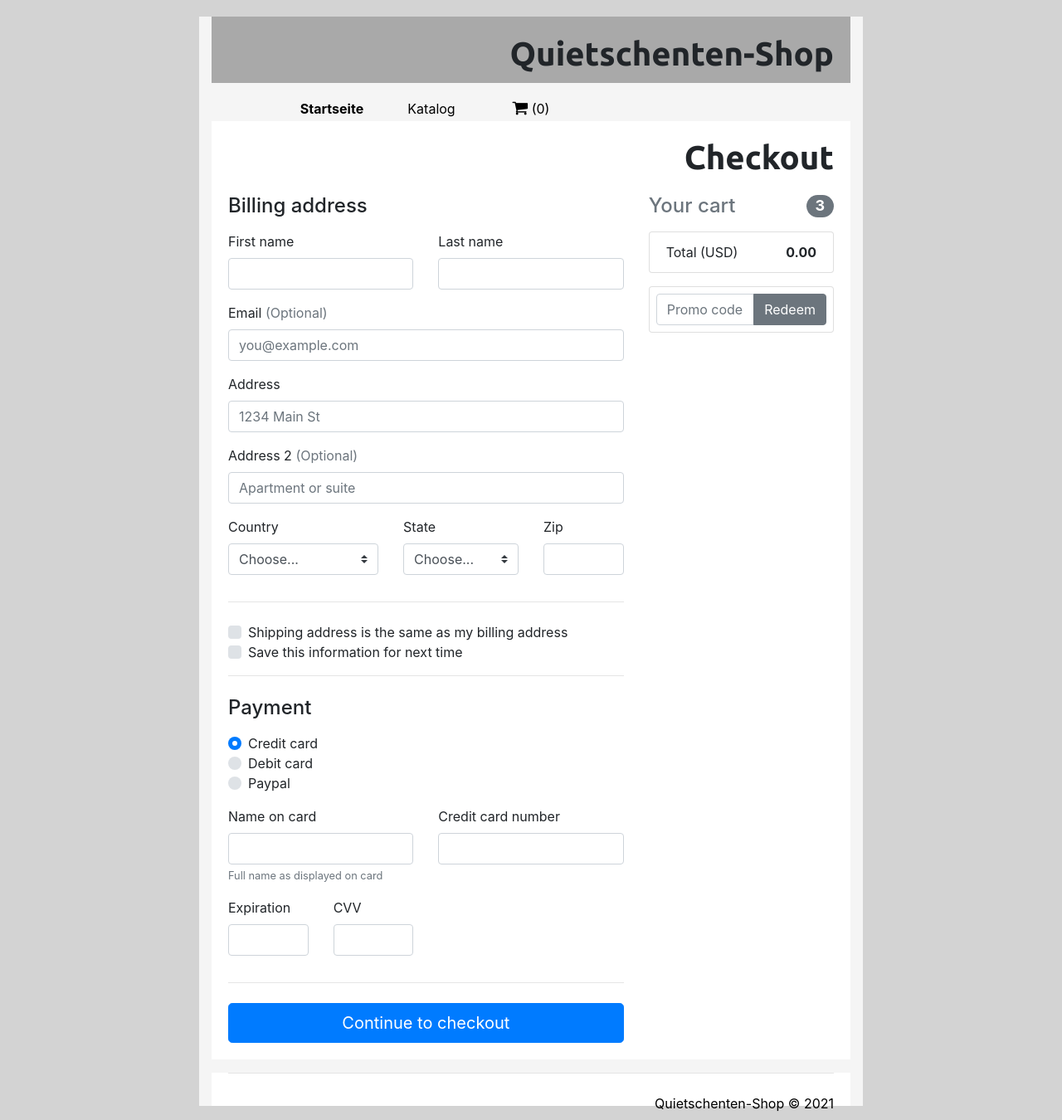
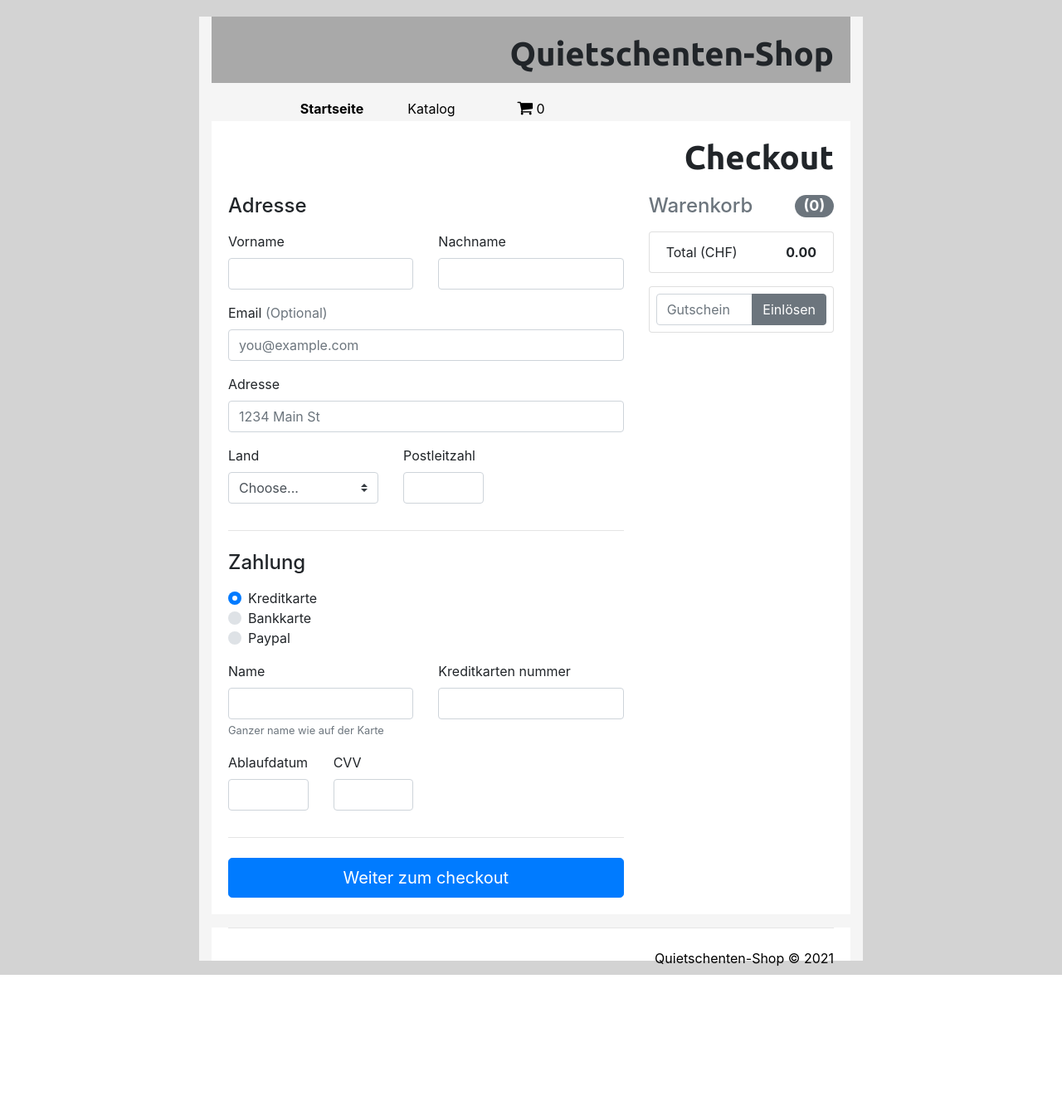
Before and after one commit to Vangrief/-, a PHP site: page /checkout.php in a window 1280 px wide. Shown: the whole page at 83% size. After the commit the page ends 1175 px from the top, so only its background shows below. Run offline with PHP 8.4, Linux system fonts and the light colour scheme; some libraries are stand-ins or nearby versions.

Commit message:
Deutsch für Julian mimimi

```diff
--- a/checkout.php
+++ b/checkout.php
@@ -44,6 +44,9 @@ for ($i = 0; $i < count($_SESSION["cart"]); $i++) {
     $itemIndex = $_SESSION["cart"][$i];
     $items[$itemIndex]["count"] += 1;
 }
+
+
+
 ?>
 
 <html>
@@ -74,7 +77,7 @@ for ($i = 0; $i < count($_SESSION["cart"]); $i++) {
             <ul>
                 <li><a href="index.php"><b>Startseite</b></a></li>
                 <li><a href="catalog.php">Katalog</a></li>
-                <li><a href="cart.php"><i class="fa fa-shopping-cart" style="font-size:20px"></i> (<?php echo count($_SESSION['cart']); ?>)</a></li>
+                <li><a href="cart.php"><i class="fa fa-shopping-cart" style="font-size:20px"></i> <?php echo count($_SESSION['cart']); ?></a></li>
             </ul>
         </nav>
         <main>
@@ -82,8 +85,8 @@ for ($i = 0; $i < count($_SESSION["cart"]); $i++) {
             <div class="row">
                 <div class="col-md-4 order-md-2 mb-4">
                     <h4 class="d-flex justify-content-between align-items-center mb-3">
-                        <span class="text-muted">Your cart</span>
-                        <span class="badge badge-secondary badge-pill">3</span>
+                        <span class="text-muted">Warenkorb</span>
+                        <span class="badge badge-secondary badge-pill"> (<?php echo count($_SESSION['cart']); ?>)</span>
                     </h4>
                     <ul class="list-group mb-3">
                         <?php
@@ -103,36 +106,36 @@ for ($i = 0; $i < count($_SESSION["cart"]); $i++) {
                         }
                         ?>
                         <li class="list-group-item d-flex justify-content-between">
-                            <span>Total (USD)</span>
+                            <span>Total (CHF)</span>
                             <strong><?php echo number_format($total, 2); ?></strong>
                         </li>
                     </ul>
 
                     <form class="card p-2">
                         <div class="input-group">
-                            <input type="text" class="form-control" placeholder="Promo code">
+                            <input type="text" class="form-control" placeholder="Gutschein">
                             <div class="input-group-append">
-                                <button type="submit" class="btn btn-secondary">Redeem</button>
+                                <button type="submit" class="btn btn-secondary">Einlösen</button>
                             </div>
                         </div>
                     </form>
                 </div>
                 <div class="col-md-8 order-md-1">
-                    <h4 class="mb-3">Billing address</h4>
+                    <h4 class="mb-3">Adresse</h4>
                     <form class="needs-validation" novalidate="">
                         <div class="row">
                             <div class="col-md-6 mb-3">
-                                <label for="firstName">First name</label>
-                                <input type="text" class="form-control" id="firstName" placeholder="" required="">
+                                <label for="vorName">Vorname</label>
+                                <input type="text" class="form-control" id="vorName" placeholder="" required="">
                                 <div class="invalid-feedback">
-                                    Valid first name is required.
+                                    Valid Vorname is required.
                                 </div>
                             </div>
                             <div class="col-md-6 mb-3">
-                                <label for="lastName">Last name</label>
-                                <input type="text" class="form-control" id="lastName" placeholder="" required="">
+                                <label for="nachName">Nachname</label>
+                                <input type="text" class="form-control" id="nachName" placeholder="" required="">
                                 <div class="invalid-feedback">
-                                    Valid last name is required.
+                                    Valid Nachname is required.
                                 </div>
                             </div>
                         </div>
@@ -146,69 +149,47 @@ for ($i = 0; $i < count($_SESSION["cart"]); $i++) {
                         </div>
 
                         <div class="mb-3">
-                            <label for="address">Address</label>
-                            <input type="text" class="form-control" id="address" placeholder="1234 Main St" required="">
+                            <label for="adresse">Adresse</label>
+                            <input type="text" class="form-control" id="adresse" placeholder="1234 Main St" required="">
                             <div class="invalid-feedback">
-                                Please enter your shipping address.
+                                Please enter your shipping adresse.
                             </div>
-                        </div>
-
-                        <div class="mb-3">
-                            <label for="address2">Address 2 <span class="text-muted">(Optional)</span></label>
-                            <input type="text" class="form-control" id="address2" placeholder="Apartment or suite">
                         </div>
 
                         <div class="row">
                             <div class="col-md-5 mb-3">
-                                <label for="country">Country</label>
-                                <select class="custom-select d-block w-100" id="country" required="">
+                                <label for="land">Land</label>
+                                <select class="custom-select d-block w-100" id="land" required="">
                                     <option value="" selected="selected">Choose...</option>
                                     <option>United States</option>
+                                    <option>Schweiz</option>
+                                    <option>Deutschland</option>
+                                    <option>Sowjetunion</option>
                                 </select>
                                 <div class="invalid-feedback">
-                                    Please select a valid country.
-                                </div>
-                            </div>
-                            <div class="col-md-4 mb-3">
-                                <label for="state">State</label>
-                                <select class="custom-select d-block w-100" id="state" required="">
-                                    <option value="" selected="selected">Choose...</option>
-                                    <option>California</option>
-                                </select>
-                                <div class="invalid-feedback">
-                                    Please provide a valid state.
+                                    Please select a valid land.
                                 </div>
                             </div>
                             <div class="col-md-3 mb-3">
-                                <label for="zip">Zip</label>
-                                <input type="text" class="form-control" id="zip" placeholder="" required="">
+                                <label for="postleitzahl">Postleitzahl</label>
+                                <input type="text" class="form-control" id="postleitzahl" placeholder="" required="">
                                 <div class="invalid-feedback">
-                                    Zip code required.
+                                    Postleitzahl code required.
                                 </div>
                             </div>
                         </div>
                         <hr class="mb-4">
-                        <div class="custom-control custom-checkbox">
-                            <input type="checkbox" class="custom-control-input" id="same-address">
-                            <label class="custom-control-label" for="same-address">Shipping address is the same as my billing
-                                address</label>
-                        </div>
-                        <div class="custom-control custom-checkbox">
-                            <input type="checkbox" class="custom-control-input" id="save-info">
-                            <label class="custom-control-label" for="save-info">Save this information for next time</label>
-                        </div>
-                        <hr class="mb-4">
 
-                        <h4 class="mb-3">Payment</h4>
+                        <h4 class="mb-3">Zahlung</h4>
 
                         <div class="d-block my-3">
                             <div class="custom-control custom-radio">
                                 <input id="credit" name="paymentMethod" type="radio" class="custom-control-input" checked="checked" required="">
-                                <label class="custom-control-label" for="credit">Credit card</label>
+                                <label class="custom-control-label" for="credit">Kreditkarte</label>
                             </div>
                             <div class="custom-control custom-radio">
                                 <input id="debit" name="paymentMethod" type="radio" class="custom-control-input" required="">
-                                <label class="custom-control-label" for="debit">Debit card</label>
+                                <label class="custom-control-label" for="debit">Bankkarte</label>
                             </div>
                             <div class="custom-control custom-radio">
                                 <input id="paypal" name="paymentMethod" type="radio" class="custom-control-input" required="">
@@ -217,15 +198,15 @@ for ($i = 0; $i < count($_SESSION["cart"]); $i++) {
                         </div>
                         <div class="row">
                             <div class="col-md-6 mb-3">
-                                <label for="cc-name">Name on card</label>
+                                <label for="cc-name">Name</label>
                                 <input type="text" class="form-control" id="cc-name" placeholder="" required="">
-                                <small class="text-muted">Full name as displayed on card</small>
+                                <small class="text-muted">Ganzer name wie auf der Karte</small>
                                 <div class="invalid-feedback">
                                     Name on card is required
                                 </div>
                             </div>
                             <div class="col-md-6 mb-3">
-                                <label for="cc-number">Credit card number</label>
+                                <label for="cc-number">Kreditkarten nummer</label>
                                 <input type="text" class="form-control" id="cc-number" placeholder="" required="">
                                 <div class="invalid-feedback">
                                     Credit card number is required
@@ -234,7 +215,7 @@ for ($i = 0; $i < count($_SESSION["cart"]); $i++) {
                         </div>
                         <div class="row">
                             <div class="col-md-3 mb-3">
-                                <label for="cc-expiration">Expiration</label>
+                                <label for="cc-expiration">Ablaufdatum</label>
                                 <input type="text" class="form-control" id="cc-expiration" placeholder="" required="">
                                 <div class="invalid-feedback">
                                     Expiration date required
@@ -249,7 +230,7 @@ for ($i = 0; $i < count($_SESSION["cart"]); $i++) {
                             </div>
                         </div>
                         <hr class="mb-4">
-                        <button class="btn btn-primary btn-lg btn-block" type="submit">Continue to checkout</button>
+                        <button class="btn btn-primary btn-lg btn-block" type="submit">Weiter zum checkout</button>
                     </form>
                 </div>
             </div>
```
